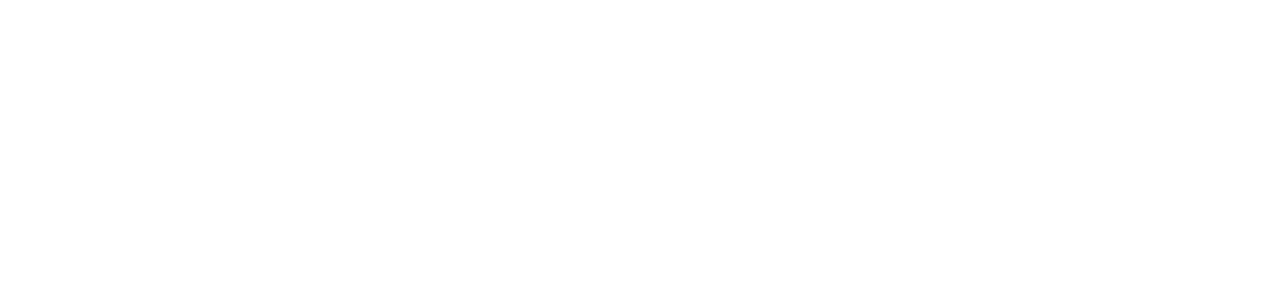
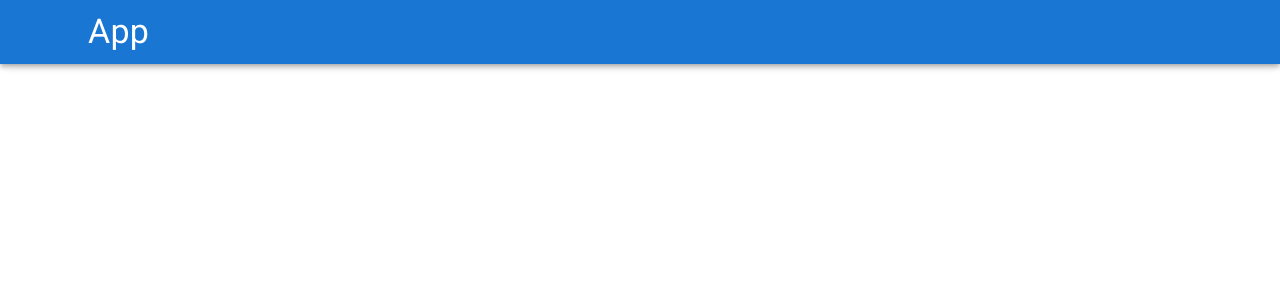
Before and after one commit to noardour/task5, a React (Vite) app: page / in a window 1280 px wide. Shown: the top 300 px of the page. Built offline with nearby package versions, Linux system fonts and the light colour scheme.

Commit message:
create Header component

```diff
--- a/src/App.tsx
+++ b/src/App.tsx
@@ -1,5 +1,11 @@
+import Header from "./components/Header";
+
 function App() {
-  return <></>;
+  return (
+    <>
+      <Header />
+    </>
+  );
 }
 
 export default App;
--- /dev/null
+++ b/src/components/Header.tsx
@@ -0,0 +1,14 @@
+import { AppBar, Container, Toolbar, Typography } from "@mui/material";
+import { FC } from "react";
+
+const Header: FC = () => (
+  <AppBar>
+    <Container>
+      <Toolbar>
+        <Typography variant="h4">App</Typography>
+      </Toolbar>
+    </Container>
+  </AppBar>
+);
+
+export default Header;
```
